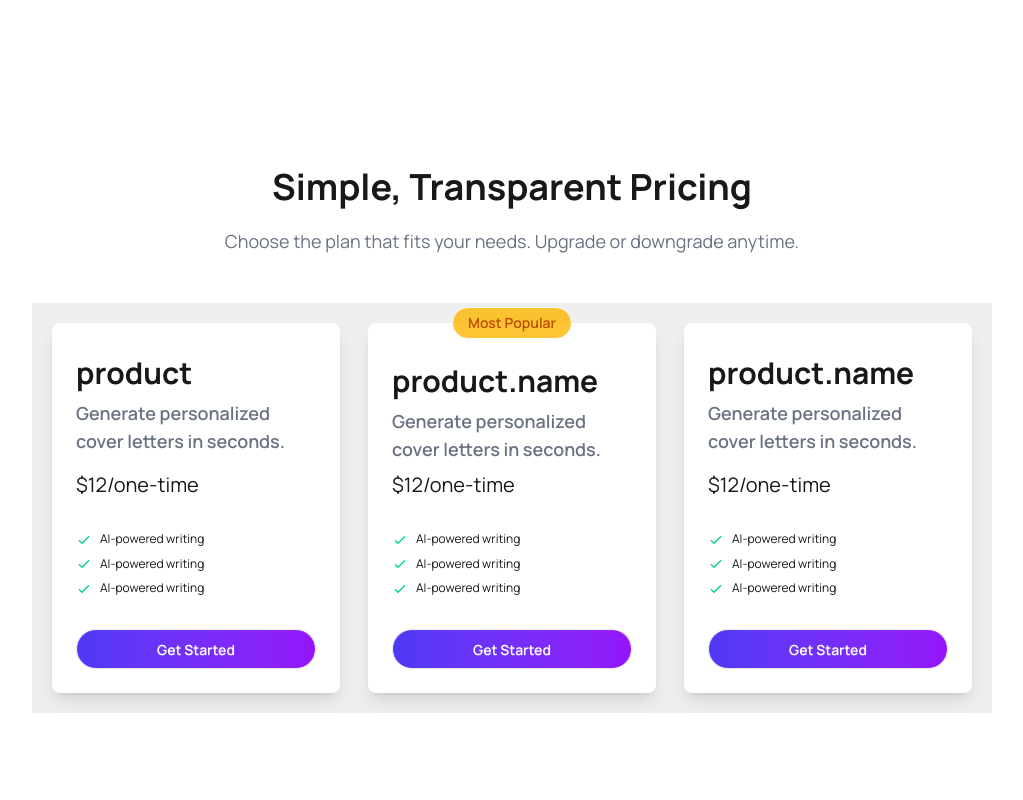
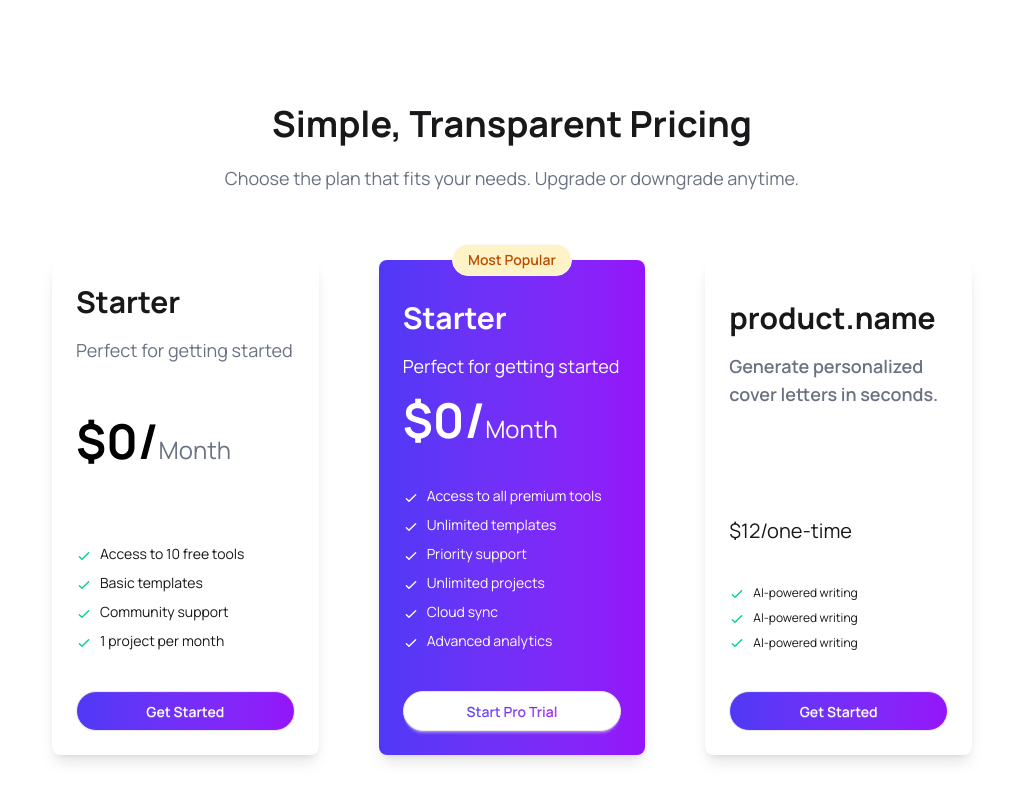
Before and after one commit to Reyad-Hoq/digitools-ai, a React (Vite) app: page / in a window 1280 px wide. Shown: the part 4472-5272 px from the top of the page, without its empty margins (128-1151 px from the left). Built offline with nearby package versions, Linux system fonts and the light colour scheme.

Commit message:
information updated

```diff
--- a/package.json
+++ b/package.json
@@ -14,6 +14,7 @@
     "@tailwindcss/vite": "^4.2.2",
     "react": "^19.2.4",
     "react-dom": "^19.2.4",
+    "react-icons": "^5.6.0",
     "react-toastify": "^11.0.5",
     "tailwindcss": "^4.2.2"
   },
--- a/src/components/info.jsx
+++ b/src/components/info.jsx
@@ -1,27 +1,29 @@
 import React from "react";
+
 const Info = () => {
   return (
-    <div className="max-w-9/12 mx-auto grid lg:grid-cols-3 bg-base-300 p-5 gap-7">
+    <div className="max-w-9/12 mx-auto grid lg:grid-cols-3 bg-base-100 p-5 gap-15">
       <div className="card bg-base-100 shadow-lg">
-        <div className="card-body">
-          <div>
-            <img src="" alt="" />
-          </div>
-          <h2 className="text-3xl font-bold">product</h2>
-          <p className="text-lg font-semibold text-gray-500">Generate personalized cover letters in seconds.</p>
-          <span className="text-xl">$12/one-time</span>
-          <ul className="mt-6 flex flex-col gap-2 text-xs">
+        <div className="card-body space-y-2">
+          <h2 className="text-3xl font-bold">Starter</h2>
+          <p className="text-lg text-gray-500">Perfect for getting started</p>
+          <p className="text-gray-500 text-2xl"><span className="text-5xl font-bold text-black">$0/</span>Month</p>
+          <ul className="mt-6 flex flex-col gap-2">
             <li>
               <svg xmlns="http://www.w3.org/2000/svg" className="size-4 me-2 inline-block text-success" fill="none" viewBox="0 0 24 24" stroke="currentColor"><path strokeLinecap="round" strokeLinejoin="round" strokeWidth="2" d="M5 13l4 4L19 7" /></svg>
-              <span>AI-powered writing</span>
+              <span>Access to 10 free tools</span>
             </li>
             <li>
               <svg xmlns="http://www.w3.org/2000/svg" className="size-4 me-2 inline-block text-success" fill="none" viewBox="0 0 24 24" stroke="currentColor"><path strokeLinecap="round" strokeLinejoin="round" strokeWidth="2" d="M5 13l4 4L19 7" /></svg>
-              <span>AI-powered writing</span>
+              <span>Basic templates</span>
             </li>
             <li>
               <svg xmlns="http://www.w3.org/2000/svg" className="size-4 me-2 inline-block text-success" fill="none" viewBox="0 0 24 24" stroke="currentColor"><path strokeLinecap="round" strokeLinejoin="round" strokeWidth="2" d="M5 13l4 4L19 7" /></svg>
-              <span>AI-powered writing</span>
+              <span>Community support</span>
+            </li>
+            <li>
+              <svg xmlns="http://www.w3.org/2000/svg" className="size-4 me-2 inline-block text-success" fill="none" viewBox="0 0 24 24" stroke="currentColor"><path strokeLinecap="round" strokeLinejoin="round" strokeWidth="2" d="M5 13l4 4L19 7" /></svg>
+              <span>1 project per month</span>
             </li>
           </ul>
           <div className="mt-6">
@@ -32,41 +34,52 @@ const Info = () => {
           </div>
         </div>
       </div >
-      <div className="card bg-base-100 shadow-lg">
-        <div className="card-body">
+      <div className="card bg-linear-to-r from-[#4F39F6] to-[#9514FA] shadow-lg ">
+        <div className="card-body text-white space-y-2">
           <div className=" relative">
-            <div className="badge badge-xl absolute left-1/2 -translate-x-1/2 -top-10 bg-warning/80 text-[#BB4D00] font-semibold py-1 w-24 md:w-30 rounded-full text-[12px] md:text-sm">Most Popular</div>
+            <div className="badge badge-xl absolute left-1/2 -translate-x-1/2 -top-10 bg-[#FEF3C6] text-[#BB4D00] font-semibold py-1 w-24
+             md:w-30 rounded-full text-[12px] md:text-sm">Most Popular</div>
           </div>
-          <div>
-            <img src="" alt="" />
-          </div>
-          <h2 className="text-3xl font-bold">product.name</h2>
-          <p className="text-lg font-semibold text-gray-500">Generate personalized cover letters in seconds.</p>
-          <span className="text-xl">$12/one-time</span>
-          <ul className="mt-6 flex flex-col gap-2 text-xs">
+          <h2 className="text-3xl font-bold">Starter</h2>
+          <p className="text-lg">Perfect for getting started</p>
+          <p className="text-white text-2xl"><span className="text-5xl font-bold">$0/</span>Month</p>
+          <ul className="mt-6 flex flex-col gap-2">
             <li>
-              <svg xmlns="http://www.w3.org/2000/svg" className="size-4 me-2 inline-block text-success" fill="none" viewBox="0 0 24 24" stroke="currentColor"><path strokeLinecap="round" strokeLinejoin="round" strokeWidth="2" d="M5 13l4 4L19 7" /></svg>
-              <span>AI-powered writing</span>
+              <svg xmlns="http://www.w3.org/2000/svg" className="size-4 me-2 inline-block text-white" fill="none" viewBox="0 0 24 24" stroke="currentColor"><path strokeLinecap="round" strokeLinejoin="round" strokeWidth="2" d="M5 13l4 4L19 7" /></svg>
+              <span>Access to all premium tools</span>
             </li>
             <li>
-              <svg xmlns="http://www.w3.org/2000/svg" className="size-4 me-2 inline-block text-success" fill="none" viewBox="0 0 24 24" stroke="currentColor"><path strokeLinecap="round" strokeLinejoin="round" strokeWidth="2" d="M5 13l4 4L19 7" /></svg>
-              <span>AI-powered writing</span>
+              <svg xmlns="http://www.w3.org/2000/svg" className="size-4 me-2 inline-block text-white" fill="none" viewBox="0 0 24 24" stroke="currentColor"><path strokeLinecap="round" strokeLinejoin="round" strokeWidth="2" d="M5 13l4 4L19 7" /></svg>
+              <span>Unlimited templates</span>
             </li>
             <li>
-              <svg xmlns="http://www.w3.org/2000/svg" className="size-4 me-2 inline-block text-success" fill="none" viewBox="0 0 24 24" stroke="currentColor"><path strokeLinecap="round" strokeLinejoin="round" strokeWidth="2" d="M5 13l4 4L19 7" /></svg>
-              <span>AI-powered writing</span>
+              <svg xmlns="http://www.w3.org/2000/svg" className="size-4 me-2 inline-block text-white" fill="none" viewBox="0 0 24 24" stroke="currentColor"><path strokeLinecap="round" strokeLinejoin="round" strokeWidth="2" d="M5 13l4 4L19 7" /></svg>
+              <span>Priority support</span>
             </li>
+            <li>
+              <svg xmlns="http://www.w3.org/2000/svg" className="size-4 me-2 inline-block text-white" fill="none" viewBox="0 0 24 24" stroke="currentColor"><path strokeLinecap="round" strokeLinejoin="round" strokeWidth="2" d="M5 13l4 4L19 7" /></svg>
+              <span>Unlimited projects</span>
+            </li>
+            <li>
+              <svg xmlns="http://www.w3.org/2000/svg" className="size-4 me-2 inline-block text-white" fill="none" viewBox="0 0 24 24" stroke="currentColor"><path strokeLinecap="round" strokeLinejoin="round" strokeWidth="2" d="M5 13l4 4L19 7" /></svg>
+              <span>Cloud sync</span>
+            </li>
+            <li>
+              <svg xmlns="http://www.w3.org/2000/svg" className="size-4 me-2 inline-block text-white" fill="none" viewBox="0 0 24 24" stroke="currentColor"><path strokeLinecap="round" strokeLinejoin="round" strokeWidth="2" d="M5 13l4 4L19 7" /></svg>
+              <span>Advanced analytics</span>
+            </li>
+
           </ul>
           <div className="mt-6">
-            <button className="btn btn-block bg-linear-to-r from-[#4F39F6] to-[#9514FA] rounded-full text-white"
+            <button className="btn btn-block bg-base-100  rounded-full"
             >
-              Get Started
+              <span className="bg-linear-to-r from-[#4F39F6] to-[#9514FA] bg-clip-text text-transparent">Start Pro Trial</span>
             </button>
           </div>
         </div>
       </div >
       <div className="card bg-base-100 shadow-lg">
-        <div className="card-body">
+        <div className="card-body space-y-2">
 
           <div>
             <img src="" alt="" />
```
Also changed, not shown: 1 other file (tests, documents, lock files or other folders).
